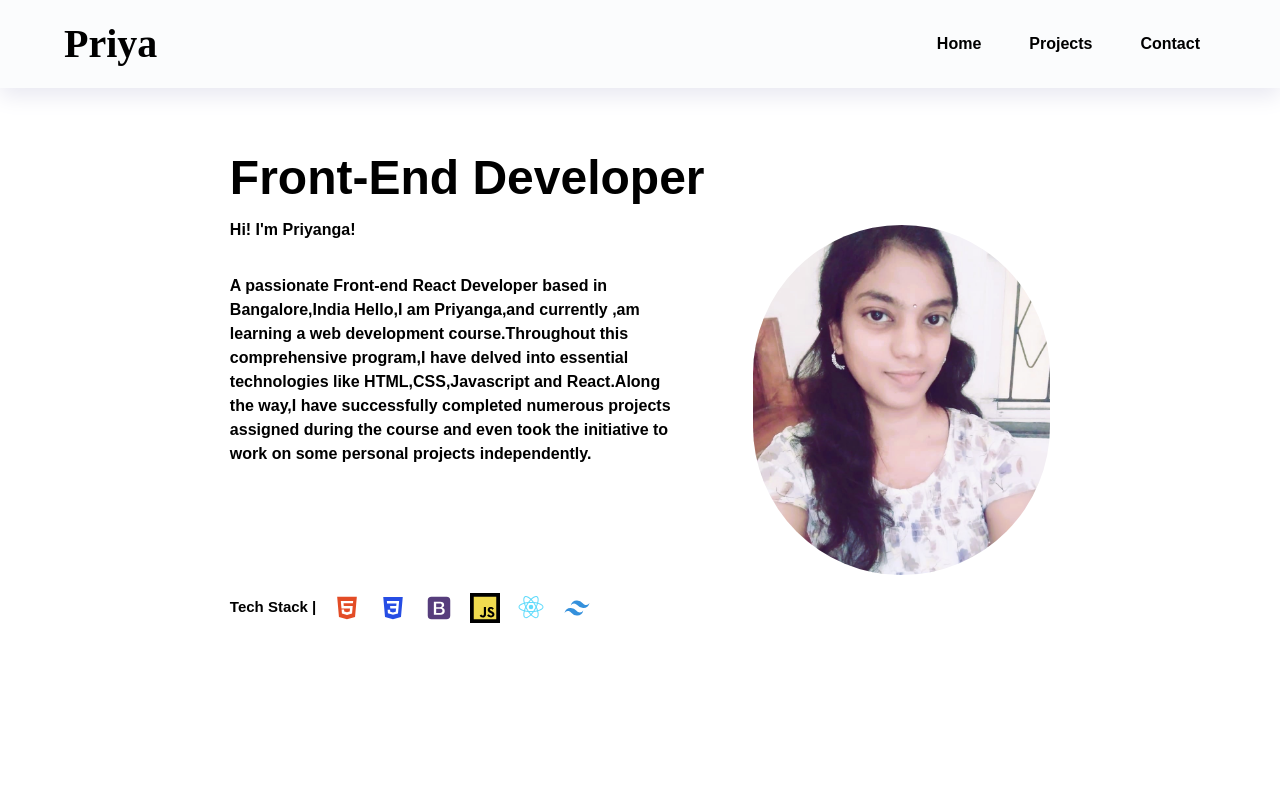
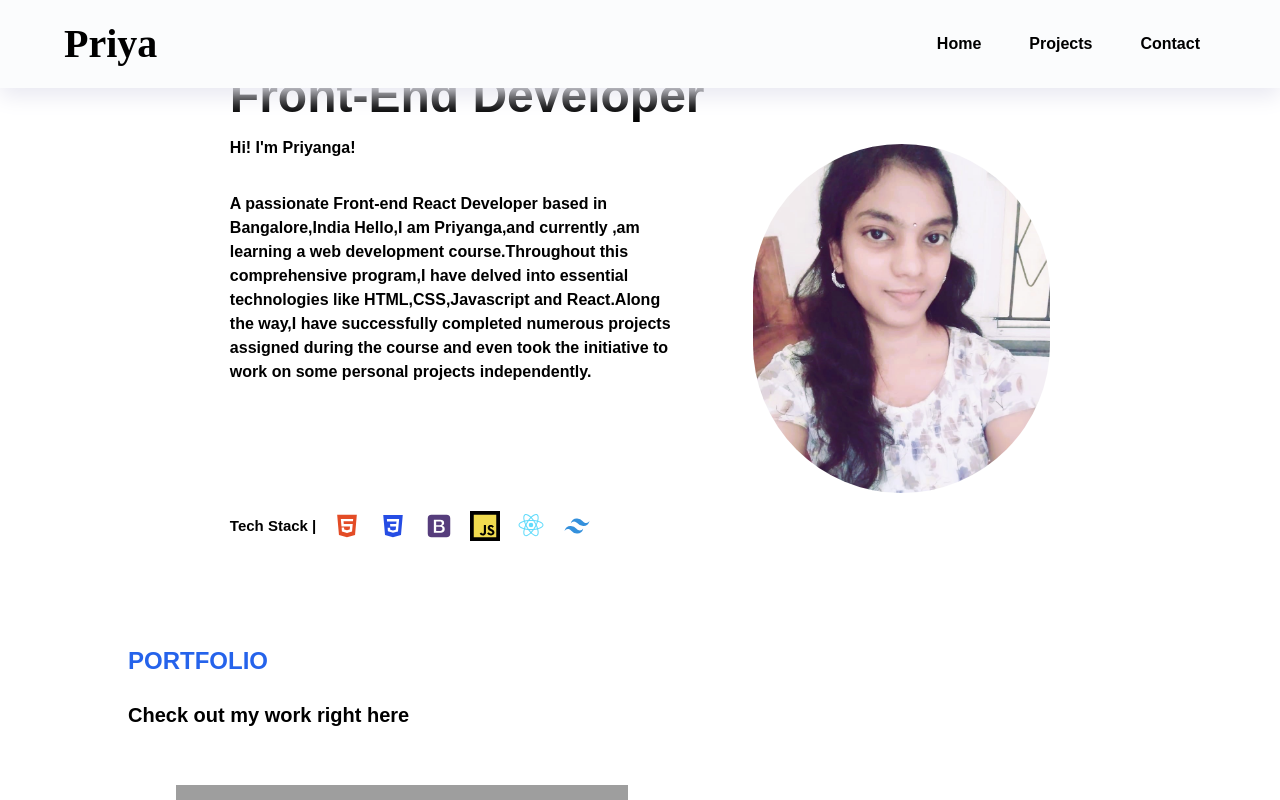
Before and after one commit to Priyanga-Developer/Portfolio, a React (Create React App) app: page / in a window 1280 px wide. Shown: the top 800 px of the page. Built offline with nearby package versions, Linux system fonts and the light colour scheme; grey boxes are pictures that could not be loaded; some icons are missing.

Commit message:
adding react-scroll

```diff
--- a/src/App.js
+++ b/src/App.js
@@ -6,7 +6,7 @@ import Contact from "./Components/Contact";
 
 function App() {
   return (
-    <div className="App w-full  overflow-x-hidden" >
+    <div className="App w-full overflow-hidden " >
             <NavBar/>
             <Home/>
             {/* <About/> */}
--- a/src/Components/Home.jsx
+++ b/src/Components/Home.jsx
@@ -6,7 +6,7 @@ import { BiLogoCss3,BiLogoJavascript,BiLogoHtml5,BiLogoReact,BiLogoTailwindCss,B
 
 const Home = () => {
   return (
-    <div name='home' className=' h-screen w-full px-12 pt-24 sm:pt-56 md:p-16'>
+    <div name='home' className='  w-full px-12 pt-24 sm:pt-56 md:p-16'>
         <div className='max-w-screen-lg mx-auto flex flex-col items-center justify-center h-full px-4 md:flex-row  '>
             <div className=' flex flex-col  justify-center h-full'>
                 <h1 className=' font-extrabold text-5xl'>Front-End Developer<PiHandWavingFill className='text-[#f7d4bd] inline-block  '/></h1>
--- a/src/Components/NavBar.jsx
+++ b/src/Components/NavBar.jsx
@@ -32,7 +32,7 @@ const NavBar = () => {
         </div>
 
         {/* Mobile Menu */}
-        <div className={!nav?'hidden':'absolute  top-20 left-0 w-full h-screen bg-[#f6f7f9] ' }>
+        <div className={!nav?'hidden':'absolute  top-20 left-0 w-full !h-screen bg-[#f6f7f9] ' }>
         <ul className=' flex items-center justify-center flex-col gap-5'>
         <Link onClick={()=>setNav(!nav)} to="home" smooth duration={500} offset={-100}><li className='py-6 text-2xl '>Home</li></Link>
         <Link onClick={()=>setNav(!nav)} to="portfolio" smooth duration={500} offset={-100} > <li className='py-6 text-2xl'>Projects</li></Link>
```
